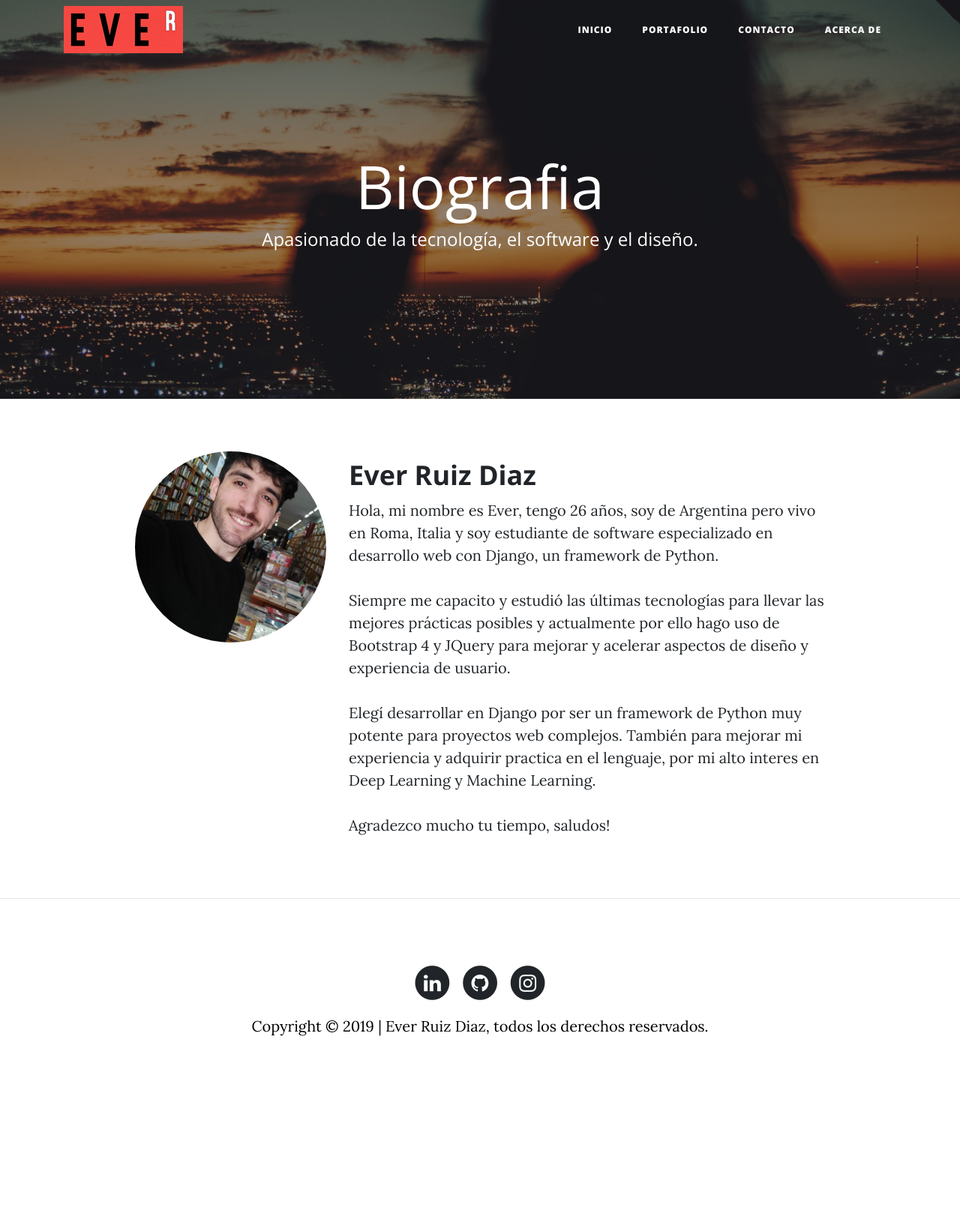
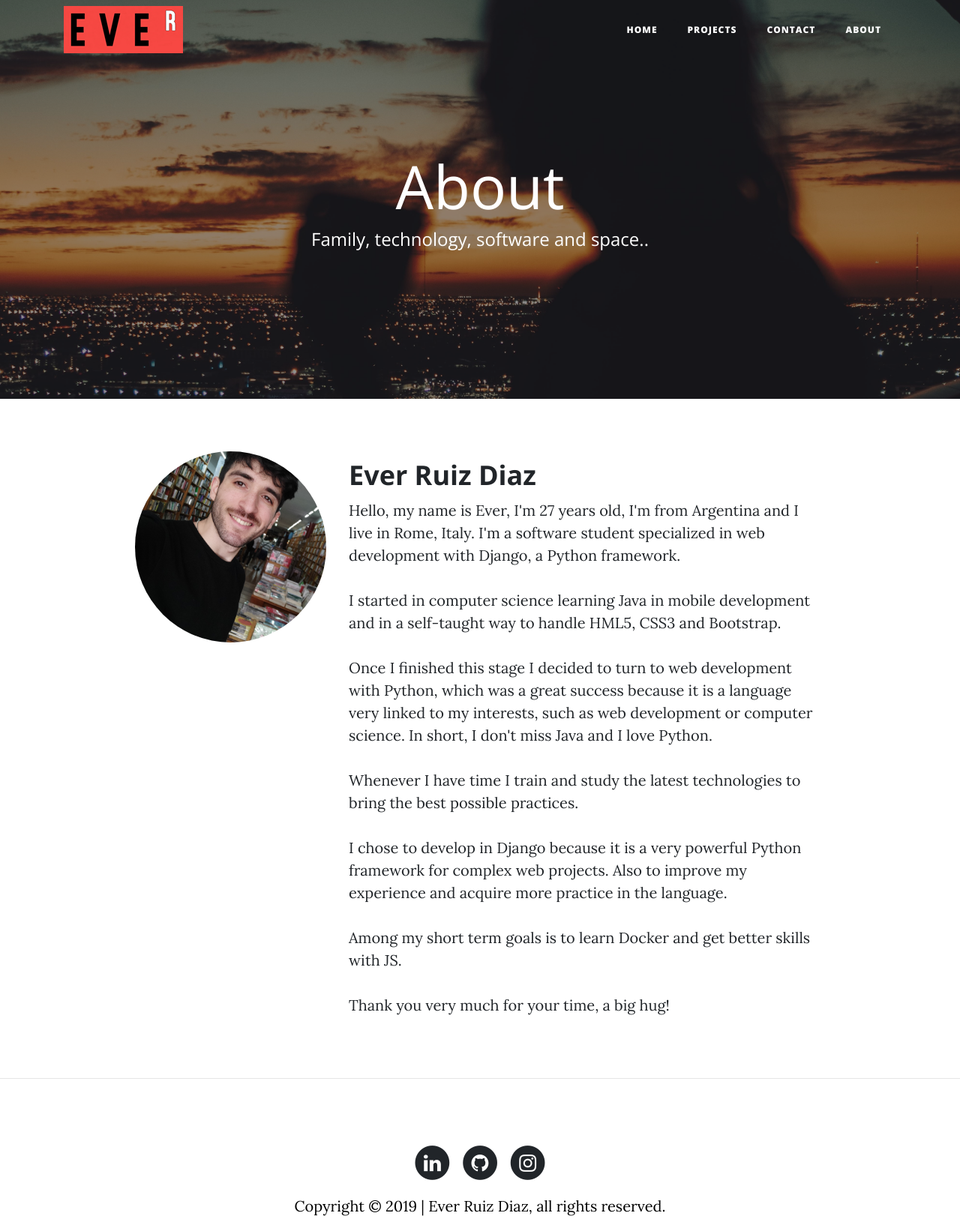
Before and after one commit to ruizdiazever/me, a Django app: page /about/ in a window 1280 px wide. Shown: the whole page at 75% size. Before the commit the page ends 1382 px from the top, so only its background shows below. Run offline with Django 3.2, Linux system fonts and the light colour scheme; some libraries are stand-ins or nearby versions.

Commit message:
English content

```diff
--- a/core/templates/core/about.html
+++ b/core/templates/core/about.html
@@ -5,8 +5,8 @@
 {% block background %}{% static 'core/img/about.jpg' %}{% endblock %}
 
 {% block headers %}
-<h1 class= display-4>Biografia</h1>
-<span class="subheading">Apasionado de la tecnología, el software y el diseño.</span>
+<h1 class= display-4>About</h1>
+<span class="subheading">Family, technology, software and space..</span>
 {% endblock %}
 
 {% block content %}
@@ -17,21 +17,21 @@
         </div>
         <div class="col-lg-7 col-md-8">
             <h2 class="section-heading">Ever Ruiz Diaz</h2>
-            <p>Hola, mi nombre es Ever, tengo 26 años, soy de Argentina pero vivo en Roma, Italia y
-                soy estudiante de software especializado en desarrollo
-                web con Django, un framework de Python.
+            <p>Hello, my name is Ever, I'm 27 years old, I'm from Argentina and I live
+                in Rome, Italy. I'm a software student specialized in web development
+                with Django, a Python framework.
                 <br><br>
-                Siempre me capacito y estudió
-                las últimas tecnologías para llevar las mejores prácticas
-                posibles y actualmente por ello hago uso de Bootstrap 4 y
-                JQuery para mejorar y acelerar aspectos de diseño y experiencia de usuario.
+                I started in computer science learning Java in mobile development and in a self-taught way to handle HML5, CSS3 and Bootstrap.
                 <br><br>
-                Elegí desarrollar en Django por ser un framework de Python
-                muy potente para proyectos web complejos. También para mejorar
-                mi experiencia y adquirir practica en el lenguaje, por mi alto interes en Deep Learning y
-                Machine Learning.
+                Once I finished this stage I decided to turn to web development with Python, which was a great success because it is a language very linked to my interests, such as web development or computer science. In short, I don't miss Java and I love Python.
                 <br><br>
-                Agradezco mucho tu tiempo, saludos!
+                Whenever I have time I train and study the latest technologies to bring the best possible practices.
+                <br><br>
+                I chose to develop in Django because it is a very powerful Python framework for complex web projects. Also to improve my experience and acquire more practice in the language.
+                <br><br>
+                Among my short term goals is to learn Docker and get better skills with JS.
+                <br><br>
+                Thank you very much for your time, a big hug!
             </p>
         </div>
     </div>
--- a/core/templates/core/base.html
+++ b/core/templates/core/base.html
@@ -27,10 +27,10 @@
             </button>
             <div class="collapse navbar-collapse" id="navbarResponsive">
                 <ul class="navbar-nav ml-auto">
-                    <li class="nav-item"><a class="nav-link" href="{% url 'home' %}">Inicio</a></li>
-                    <li class="nav-item"><a class="nav-link" href="{% url 'portfolio' %}">Portafolio</a></li>
-                    <li class="nav-item"><a class="nav-link" href="{% url 'contact' %}">Contacto</a></li>
-                    <li class="nav-item"><a class="nav-link" href="{% url 'about' %}">Acerca de</a></li>
+                    <li class="nav-item"><a class="nav-link" href="{% url 'home' %}">Home</a></li>
+                    <li class="nav-item"><a class="nav-link" href="{% url 'portfolio' %}">Projects</a></li>
+                    <li class="nav-item"><a class="nav-link" href="{% url 'contact' %}">Contact</a></li>
+                    <li class="nav-item"><a class="nav-link" href="{% url 'about' %}">About</a></li>
                 </ul>
             </div>
         </div>
@@ -87,7 +87,7 @@
                             </a>
                         </li>
                     </ul>
-                    <p class="copyright" style="color: black; text-align: center;">Copyright &copy; 2019 | Ever Ruiz Diaz, todos los derechos reservados.</p>
+                    <p class="copyright" style="color: black; text-align: center;">Copyright &copy; 2019 | Ever Ruiz Diaz, all rights reserved.</p>
                 </div>
             </div>
         </div>
--- a/portfolio/templates/portfolio/portfolio.html
+++ b/portfolio/templates/portfolio/portfolio.html
@@ -6,8 +6,8 @@
 {% block background %}{% static 'core/img/idea.jpg' %}{% endblock %}
 
 {% block headers %}
-<h1 class= display-4>Portafolio</h1>
-<span class="subheading">Mis proyectos</span>
+<h1 class= display-4>Projects</h1>
+<span class="subheading">Some of my completed projects</span>
 {% endblock %}
 
 
@@ -23,7 +23,7 @@
                 <p style="color: green;">{{project.state}}</p>
                 <p>{{project.description}}</p>
                 {% if project.link %}
-                    <p><a target="blank" href="{{project.link}}">Mas información.</a></p>
+                    <p><a target="blank" href="{{project.link}}">More info</a></p>
                 {% endif %}
             </div>
         </div>
```
Also changed, not shown: core/templates/core/contact.html (+9 -6 lines), core/templates/core/home.html (+12 -11 lines).
